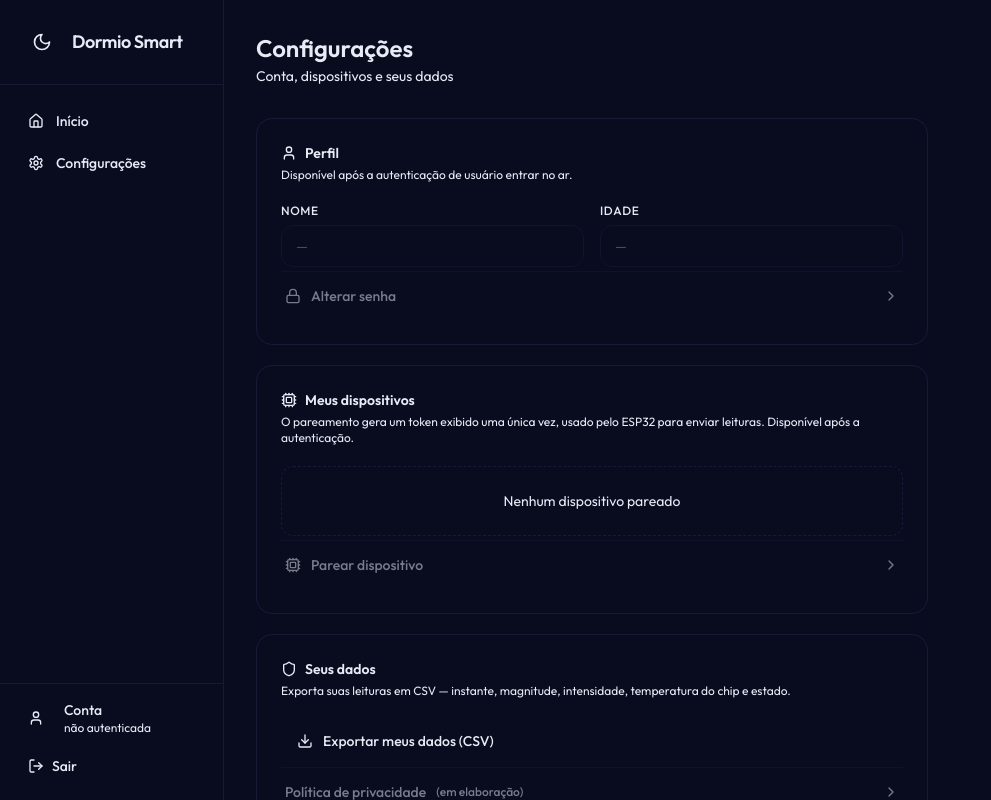
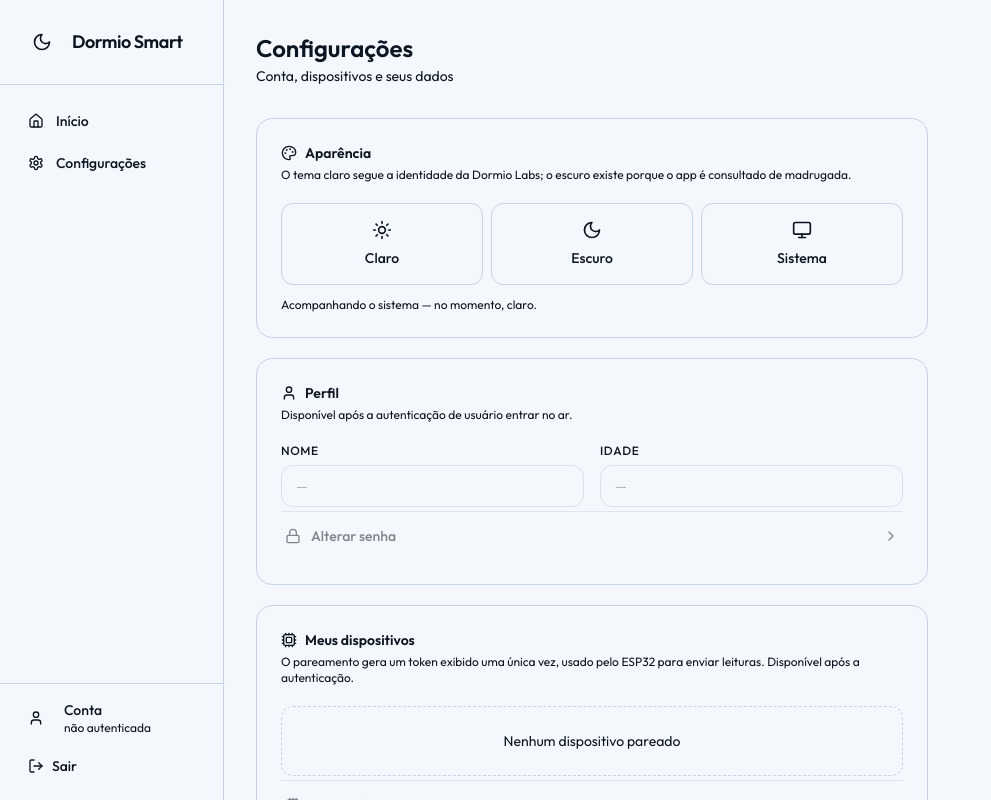
Before and after one commit to vitormendes4072/DormioSmart, a React (Vite) app in the folder frontend/: page /configuracoes in a window 1280 px wide. Shown: the top 800 px of the page, without its empty margins (0-991 px from the left). Built offline with nearby package versions, Linux system fonts and the light colour scheme.

Commit message:
feat: paleta Dormio Labs com temas claro e escuro (BRAND-01)

```diff
--- a/frontend/index.html
+++ b/frontend/index.html
@@ -8,6 +8,25 @@
       <title>Dormio Smart</title>
       <meta name="description" content="Monitoramento nao invasivo de movimento durante o repouso." />
       <meta name="robots" content="noindex, nofollow" />
+      <script>
+        // Resolve o tema ANTES da primeira pintura. Sem isto, a pagina
+        // apareceria clara por um instante antes do React aplicar o escuro —
+        // o "flash de tema errado", que num app usado de madrugada ofusca.
+        // Mantido inline e sincrono de proposito: um <script src> seria
+        // carregado tarde demais para evitar o flash.
+        (function () {
+          try {
+            var salvo = localStorage.getItem('dormio-tema');
+            var escuro =
+              salvo === 'escuro' ||
+              ((!salvo || salvo === 'sistema') &&
+                window.matchMedia('(prefers-color-scheme: dark)').matches);
+            document.documentElement.dataset.theme = escuro ? 'dark' : 'light';
+          } catch (e) {
+            document.documentElement.dataset.theme = 'light';
+          }
+        })();
+      </script>
       <style>html, body { height: 100%; margin: 0; } #root { height: 100%; }</style>
 
     </head>
--- a/frontend/package.json
+++ b/frontend/package.json
@@ -19,6 +19,7 @@
   },
   "devDependencies": {
     "@tailwindcss/vite": "4.1.12",
+    "@types/node": "^22.20.1",
     "@types/react": "18.3.12",
     "@types/react-dom": "18.3.1",
     "@vitejs/plugin-react": "4.7.0",
--- /dev/null
+++ b/frontend/src/components/SeletorDeTema.tsx
@@ -0,0 +1,51 @@
+import { Monitor, Moon, Sun } from "lucide-react";
+
+import { useTema } from "../hooks/useTema";
+import type { PreferenciaDeTema } from "../lib/tema";
+
+const OPCOES: { valor: PreferenciaDeTema; rotulo: string; icone: typeof Sun }[] = [
+  { valor: "claro", rotulo: "Claro", icone: Sun },
+  { valor: "escuro", rotulo: "Escuro", icone: Moon },
+  { valor: "sistema", rotulo: "Sistema", icone: Monitor },
+];
+
+export function SeletorDeTema() {
+  const { preferencia, aplicado, definirPreferencia } = useTema();
+
+  return (
+    <div>
+      <div
+        role="radiogroup"
+        aria-label="Tema da interface"
+        className="grid grid-cols-3 gap-2"
+      >
+        {OPCOES.map(({ valor, rotulo, icone: Icone }) => {
+          const ativo = preferencia === valor;
+          return (
+            <button
+              key={valor}
+              role="radio"
+              aria-checked={ativo}
+              onClick={() => definirPreferencia(valor)}
+              className={`flex flex-col items-center gap-2 rounded-xl border px-3 py-4 text-sm font-medium transition
+                ${
+                  ativo
+                    ? "border-primary bg-primary/10 text-primary"
+                    : "border-border text-muted-foreground hover:bg-secondary hover:text-foreground"
+                }`}
+            >
+              <Icone className="w-5 h-5" />
+              {rotulo}
+            </button>
+          );
+        })}
+      </div>
+
+      {preferencia === "sistema" ? (
+        <p className="text-xs text-muted-foreground mt-3">
+          Acompanhando o sistema — no momento, {aplicado === "dark" ? "escuro" : "claro"}.
+        </p>
+      ) : null}
+    </div>
+  );
+}
--- /dev/null
+++ b/frontend/src/hooks/useTema.ts
@@ -0,0 +1,46 @@
+import { useCallback, useEffect, useState } from "react";
+
+import {
+  aplicarTema,
+  lerPreferencia,
+  resolverTema,
+  salvarPreferencia,
+  type PreferenciaDeTema,
+  type TemaAplicado,
+} from "../lib/tema";
+
+const CONSULTA_ESCURO = "(prefers-color-scheme: dark)";
+
+export function useTema() {
+  const [preferencia, setPreferenciaEstado] = useState<PreferenciaDeTema>(() =>
+    lerPreferencia(window.localStorage),
+  );
+  const [aplicado, setAplicado] = useState<TemaAplicado>(
+    () => (document.documentElement.dataset.theme as TemaAplicado) ?? "light",
+  );
+
+  useEffect(() => {
+    const consulta = window.matchMedia(CONSULTA_ESCURO);
+
+    const sincronizar = () => {
+      const tema = resolverTema(preferencia, consulta.matches);
+      aplicarTema(tema, document.documentElement);
+      setAplicado(tema);
+    };
+
+    sincronizar();
+
+    // Com "sistema", o app precisa acompanhar a troca no SO em tempo real —
+    // sem isso, mudar o tema do sistema so faria efeito no proximo reload.
+    if (preferencia !== "sistema") return;
+    consulta.addEventListener("change", sincronizar);
+    return () => consulta.removeEventListener("change", sincronizar);
+  }, [preferencia]);
+
+  const definirPreferencia = useCallback((nova: PreferenciaDeTema) => {
+    salvarPreferencia(window.localStorage, nova);
+    setPreferenciaEstado(nova);
+  }, []);
+
+  return { preferencia, aplicado, definirPreferencia };
+}
--- /dev/null
+++ b/frontend/src/lib/tema.ts
@@ -0,0 +1,56 @@
+/**
+ * Preferencia de tema (BRAND-01).
+ *
+ * Sao tres opcoes para o usuario — claro, escuro e sistema — mas apenas DUAS
+ * chegam ao CSS: o `data-theme` na raiz e sempre "light" ou "dark". "sistema"
+ * e resolvido aqui, o que mantem o CSS simples (sem media query duplicando
+ * tokens) e permite alternar sem recarregar.
+ */
+
+export type PreferenciaDeTema = "claro" | "escuro" | "sistema";
+export type TemaAplicado = "light" | "dark";
+
+export const CHAVE_ARMAZENAMENTO = "dormio-tema";
+
+const PREFERENCIAS: PreferenciaDeTema[] = ["claro", "escuro", "sistema"];
+
+export function ehPreferenciaValida(valor: unknown): valor is PreferenciaDeTema {
+  return typeof valor === "string" && (PREFERENCIAS as string[]).includes(valor);
+}
+
+/** Le a preferencia salva. Qualquer valor estranho vira "sistema". */
+export function lerPreferencia(armazenamento: Pick<Storage, "getItem">): PreferenciaDeTema {
+  try {
+    const salvo = armazenamento.getItem(CHAVE_ARMAZENAMENTO);
+    return ehPreferenciaValida(salvo) ? salvo : "sistema";
+  } catch {
+    // localStorage pode lancar em navegacao privada ou com cookies bloqueados.
+    // Preferencia e conforto, nao funcionalidade: cair no padrao e suficiente.
+    return "sistema";
+  }
+}
+
+export function salvarPreferencia(
+  armazenamento: Pick<Storage, "setItem">,
+  preferencia: PreferenciaDeTema,
+) {
+  try {
+    armazenamento.setItem(CHAVE_ARMAZENAMENTO, preferencia);
+  } catch {
+    // idem: falhar em salvar nao pode quebrar a troca de tema na tela
+  }
+}
+
+/** Converte a preferencia no tema que de fato vai para o `data-theme`. */
+export function resolverTema(
+  preferencia: PreferenciaDeTema,
+  sistemaPrefereEscuro: boolean,
+): TemaAplicado {
+  if (preferencia === "claro") return "light";
+  if (preferencia === "escuro") return "dark";
+  return sistemaPrefereEscuro ? "dark" : "light";
+}
+
+export function aplicarTema(tema: TemaAplicado, raiz: HTMLElement) {
+  raiz.dataset.theme = tema;
+}
--- a/frontend/src/pages/Dashboard.tsx
+++ b/frontend/src/pages/Dashboard.tsx
@@ -22,9 +22,19 @@ import {
 } from "../lib/metricas";
 import { ehMovimento, intensidade } from "../types/sleep";
 
-/** Herdadas do DASH-02, ja mergeado: ambar = evento, indigo = repouso. */
-const COR_MOVIMENTO = "#f59e0b";
-const COR_REPOUSO = "#818cf8";
+/**
+ * Cores da serie via token, nao hex cru (BRAND-01).
+ *
+ * Precisam mudar junto com o tema — um ambar calibrado para fundo escuro
+ * perde contraste sobre branco. Os valores por tema estao em theme.css, com o
+ * contraste verificado ao lado de cada um.
+ *
+ * A cor nunca e o unico sinal: o tooltip e a coluna "Estado" da tabela dizem
+ * "Movimento"/"Repouso" por escrito, o que resolve tanto daltonismo quanto
+ * impressao em preto e branco.
+ */
+const COR_MOVIMENTO = "var(--chart-movimento)";
+const COR_REPOUSO = "var(--chart-repouso)";
 
 function TooltipDoGrafico({
   active,
@@ -157,18 +167,18 @@ export function Dashboard() {
                 dataKey="hora"
                 axisLine={false}
                 tickLine={false}
-                tick={{ fill: "#6b7a99", fontSize: 11, fontFamily: "Outfit" }}
+                tick={{ fill: "var(--muted-foreground)", fontSize: 11, fontFamily: "Outfit" }}
                 minTickGap={24}
               />
               <YAxis
                 axisLine={false}
                 tickLine={false}
-                tick={{ fill: "#6b7a99", fontSize: 11, fontFamily: "Outfit" }}
+                tick={{ fill: "var(--muted-foreground)", fontSize: 11, fontFamily: "Outfit" }}
                 tickFormatter={(v: number) => v.toFixed(1)}
               />
               <Tooltip
                 content={<TooltipDoGrafico />}
-                cursor={{ fill: "rgba(139, 127, 248, 0.06)" }}
+                cursor={{ fill: "var(--secondary)", fillOpacity: 0.5 }}
               />
               <Bar dataKey="intensidade" radius={[3, 3, 0, 0]}>
                 {serie.map((ponto, i) => (
--- a/frontend/src/pages/Settings.tsx
+++ b/frontend/src/pages/Settings.tsx
@@ -4,11 +4,13 @@ import {
   Download,
   Loader2,
   Lock,
+  Palette,
   Shield,
   User,
 } from "lucide-react";
 import { useState } from "react";
 
+import { SeletorDeTema } from "../components/SeletorDeTema";
 import { buscarHistorico } from "../lib/api";
 import { baixarCsv } from "../lib/exportar";
 
@@ -32,6 +34,7 @@ export function Settings() {
         <p className="text-sm text-muted-foreground mt-0.5">Conta, dispositivos e seus dados</p>
       </div>
 
+      <SecaoAparencia />
       <SecaoPerfil />
       <SecaoDispositivos />
       <SecaoDados />
@@ -63,6 +66,18 @@ function Secao({
 }
 
 const AVISO_SESSAO = "Disponível após a autenticação de usuário entrar no ar.";
+
+function SecaoAparencia() {
+  return (
+    <Secao
+      titulo="Aparência"
+      icone={Palette}
+      aviso="O tema claro segue a identidade da Dormio Labs; o escuro existe porque o app é consultado de madrugada."
+    >
+      <SeletorDeTema />
+    </Secao>
+  );
+}
 
 function SecaoPerfil() {
   const rotulo = "text-xs font-medium text-muted-foreground mb-1.5 block uppercase tracking-wider";
--- a/frontend/src/styles/theme.css
+++ b/frontend/src/styles/theme.css
@@ -1,85 +1,146 @@
-@custom-variant dark (&:is(.dark *));
+/**
+ * Paleta Dormio Labs (BRAND-01).
+ *
+ * O tema vem do `data-theme` na raiz do documento, sempre resolvido para
+ * "light" ou "dark" — nunca "system". Quem resolve a preferencia do sistema e
+ * o script inline no index.html, antes da primeira pintura, para nao existir
+ * flash de tema errado no carregamento.
+ *
+ * ── ACESSIBILIDADE: por que existem DOIS azuis ──────────────────────────
+ *
+ * O azul da marca (`--brand`) sobre branco da 2,62:1 de contraste. Isso
+ * reprova em WCAG AA ate para texto grande (min 3:1) e para componentes de
+ * interface. Ele nao pode ser cor de texto, de link nem de icone acionavel no
+ * tema claro.
+ *
+ * Entao a paleta separa os papeis:
+ *   --brand    : identidade — logo e ornamento. Logos sao isentos de
+ *                requisito de contraste (WCAG 1.4.11), entao ele fica intacto.
+ *   --primary  : interacao — texto, link, icone, preenchimento de botao.
+ *                E o azul da marca escurecido ate passar em AA (5,43:1 no
+ *                claro) e clareado no escuro (7,78:1).
+ *
+ * Todos os pares foram verificados; os numeros estao ao lado de cada token.
+ *
+ * ── O azul da marca e ESTIMADO ──────────────────────────────────────────
+ *
+ * `--brand` foi lido por aproximacao das imagens do perfil, nao do arquivo
+ * original. Quando o SVG da logo chegar, o valor exato sai de dentro dele e
+ * substitui este — e so este token muda, porque `--primary` e derivado por
+ * escurecimento. Nenhum componente conhece cor crua.
+ */
 
-:root {
+@custom-variant dark (&:is([data-theme="dark"] *));
+
+:root,
+:root[data-theme="light"] {
   --font-size: 16px;
   --font-family: "Outfit", system-ui, sans-serif;
-  --background: #080c1e;
-  --foreground: #e8eaf6;
-  --card: #0e1330;
-  --card-foreground: #e8eaf6;
-  --popover: #0e1330;
-  --popover-foreground: #e8eaf6;
-  --primary: #8b7ff8;
-  --primary-foreground: #ffffff;
-  --secondary: #141e3c;
-  --secondary-foreground: #a8b4cc;
-  --muted: #141e3c;
-  --muted-foreground: #6b7a99;
-  --accent: #c4b5fd;
-  --accent-foreground: #080c1e;
-  --destructive: #e05555;
+  --font-weight-normal: 400;
+  --font-weight-medium: 500;
+  --radius: 0.875rem;
+
+  /* Identidade — apenas logo e ornamento (ver nota acima) */
+  --brand: #38a8f0;
+
+  --background: #f4f7fb;
+  --foreground: #0c1522;           /* 17,05:1 sobre o fundo */
+  --card: #ffffff;
+  --card-foreground: #0c1522;      /* 18,32:1 */
+  --popover: #ffffff;
+  --popover-foreground: #0c1522;
+
+  --primary: #0b6db5;              /* 5,43:1 sobre card */
+  --primary-foreground: #ffffff;   /* 5,43:1 sobre primary */
+
+  --secondary: #e9f1fa;
+  --secondary-foreground: #253549;
+  --muted: #e9f1fa;
+  --muted-foreground: #526581;     /* 5,94:1 sobre card · 5,21:1 sobre secondary */
+
+  --accent: #d7ebfb;
+  --accent-foreground: #0b3c63;
+
+  --destructive: #c0392b;          /* 5,44:1 sobre card */
   --destructive-foreground: #ffffff;
-  --border: rgba(139, 127, 248, 0.12);
-  --input: #141e3c;
-  --input-background: #141e3c;
-  --switch-background: #141e3c;
-  --font-weight-medium: 500;
-  --font-weight-normal: 400;
-  --ring: #8b7ff8;
-  --chart-1: #8b7ff8;
-  --chart-2: #c4b5fd;
-  --chart-3: #60a5fa;
-  --chart-4: #34d399;
-  --chart-5: #fb923c;
-  --radius: 0.875rem;
-  --sidebar: #0e1330;
-  --sidebar-foreground: #e8eaf6;
-  --sidebar-primary: #8b7ff8;
+
+  --border: #c5d4e6;               /* 1,51:1 sobre card — separacao visivel */
+  --input: #ffffff;
+  --input-background: #ffffff;
+  --switch-background: #cbd8e8;
+  --ring: #0b6db5;
+
+  /* Serie do grafico — o par ambar/azul e o mais seguro para daltonismo
+     vermelho-verde, que e a forma comum. Ainda assim a cor nunca e o unico
+     sinal: tooltip e tabela dizem "Movimento"/"Repouso" por escrito. */
+  --chart-movimento: #b45309;      /* 5,02:1 sobre card */
+  --chart-repouso: #0b6db5;        /* 5,43:1 sobre card */
+  --chart-1: #0b6db5;
+  --chart-2: #38a8f0;
+  --chart-3: #b45309;
+  --chart-4: #047857;
+  --chart-5: #7c3aed;
+
+  --sidebar: #ffffff;
+  --sidebar-foreground: #0c1522;
+  --sidebar-primary: #0b6db5;
   --sidebar-primary-foreground: #ffffff;
-  --sidebar-accent: #141e3c;
-  --sidebar-accent-foreground: #e8eaf6;
-  --sidebar-border: rgba(139, 127, 248, 0.12);
-  --sidebar-ring: #8b7ff8;
+  --sidebar-accent: #e9f1fa;
+  --sidebar-accent-foreground: #0c1522;
+  --sidebar-border: #c5d4e6;
+  --sidebar-ring: #0b6db5;
 }
 
-.dark {
-  --background: #080c1e;
-  --foreground: #e8eaf6;
-  --card: #0e1330;
-  --card-foreground: #e8eaf6;
-  --popover: #0e1330;
-  --popover-foreground: #e8eaf6;
-  --primary: #8b7ff8;
-  --primary-foreground: #ffffff;
-  --secondary: #141e3c;
-  --secondary-foreground: #a8b4cc;
-  --muted: #141e3c;
-  --muted-foreground: #6b7a99;
-  --accent: #c4b5fd;
-  --accent-foreground: #080c1e;
-  --destructive: #e05555;
-  --destructive-foreground: #ffffff;
-  --border: rgba(139, 127, 248, 0.12);
-  --input: #141e3c;
-  --ring: #8b7ff8;
-  --font-weight-medium: 500;
-  --font-weight-normal: 400;
-  --chart-1: #8b7ff8;
-  --chart-2: #c4b5fd;
-  --chart-3: #60a5fa;
+:root[data-theme="dark"] {
+  --brand: #38a8f0;
+
+  --background: #070d18;
+  --foreground: #e6edf7;           /* 16,50:1 sobre o fundo */
+  --card: #0e1726;
+  --card-foreground: #e6edf7;      /* 15,24:1 */
+  --popover: #0e1726;
+  --popover-foreground: #e6edf7;
+
+  --primary: #4fb3f5;              /* 7,78:1 sobre card */
+  --primary-foreground: #04101d;   /* 8,29:1 sobre primary */
+
+  --secondary: #16223a;
+  --secondary-foreground: #c3d2e6;
+  --muted: #16223a;
+  --muted-foreground: #8fa3bf;     /* 6,98:1 sobre card · 6,16:1 sobre secondary */
+
+  --accent: #1b3a5c;
+  --accent-foreground: #d7ebfb;
+
+  --destructive: #f97066;          /* 6,45:1 sobre card */
+  --destructive-foreground: #04101d;
+
+  --border: #22334d;               /* 1,41:1 sobre card */
+  --input: #16223a;
+  --input-background: #16223a;
+  --switch-background: #22334d;
+  --ring: #4fb3f5;
+
+  --chart-movimento: #f59e0b;      /* 8,36:1 sobre card */
+  --chart-repouso: #4fb3f5;        /* 7,78:1 sobre card */
+  --chart-1: #4fb3f5;
+  --chart-2: #38a8f0;
+  --chart-3: #f59e0b;
   --chart-4: #34d399;
-  --chart-5: #fb923c;
-  --sidebar: #0e1330;
-  --sidebar-foreground: #e8eaf6;
-  --sidebar-primary: #8b7ff8;
-  --sidebar-primary-foreground: #ffffff;
-  --sidebar-accent: #141e3c;
-  --sidebar-accent-foreground: #e8eaf6;
-  --sidebar-border: rgba(139, 127, 248, 0.12);
-  --sidebar-ring: #8b7ff8;
+  --chart-5: #a78bfa;
+
+  --sidebar: #0e1726;
+  --sidebar-foreground: #e6edf7;
+  --sidebar-primary: #4fb3f5;
+  --sidebar-primary-foreground: #04101d;
+  --sidebar-accent: #16223a;
+  --sidebar-accent-foreground: #e6edf7;
+  --sidebar-border: #22334d;
+  --sidebar-ring: #4fb3f5;
 }
 
 @theme inline {
+  --color-brand: var(--brand);
   --color-background: var(--background);
   --color-foreground: var(--foreground);
   --color-card: var(--card);
@@ -101,6 +162,8 @@
   --color-input-background: var(--input-background);
   --color-switch-background: var(--switch-background);
   --color-ring: var(--ring);
+  --color-chart-movimento: var(--chart-movimento);
+  --color-chart-repouso: var(--chart-repouso);
   --color-chart-1: var(--chart-1);
   --color-chart-2: var(--chart-2);
   --color-chart-3: var(--chart-3);
@@ -125,59 +188,28 @@
     @apply border-border outline-ring/50;
   }
 
+  html {
+    font-size: var(--font-size);
+    /* Evita que o navegador force o modo escuro do sistema em controles
+       nativos quando o usuario escolheu o tema claro no app. */
+    color-scheme: light;
+  }
+
+  :root[data-theme="dark"] {
+    color-scheme: dark;
+  }
+
   body {
     @apply bg-background text-foreground;
     font-family: "Outfit", system-ui, sans-serif;
   }
 
-  /**
-  * Default typography styles for HTML elements (h1-h4, p, label, button, input).
-  * These are in @layer base, so Tailwind utility classes (like text-sm, text-lg) automatically override them.
-  */
+  h1 { font-size: var(--text-2xl); font-weight: var(--font-weight-medium); line-height: 1.5; }
+  h2 { font-size: var(--text-xl);  font-weight: var(--font-weight-medium); line-height: 1.5; }
+  h3 { font-size: var(--text-lg);  font-weight: var(--font-weight-medium); line-height: 1.5; }
+  h4 { font-size: var(--text-base); font-weight: var(--font-weight-medium); line-height: 1.5; }
 
-  html {
-    font-size: var(--font-size);
-  }
-
-  h1 {
-    font-size: var(--text-2xl);
-    font-weight: var(--font-weight-medium);
-    line-height: 1.5;
-  }
-
-  h2 {
-    font-size: var(--text-xl);
-    font-weight: var(--font-weight-medium);
-    line-height: 1.5;
-  }
-
-  h3 {
-    font-size: var(--text-lg);
-    font-weight: var(--font-weight-medium);
-    line-height: 1.5;
-  }
-
-  h4 {
-    font-size: var(--text-base);
-    font-weight: var(--font-weight-medium);
-    line-height: 1.5;
-  }
-
-  label {
-    font-size: var(--text-base);
-    font-weight: var(--font-weight-medium);
-    line-height: 1.5;
-  }
-
-  button {
-    font-size: var(--text-base);
-    font-weight: var(--font-weight-medium);
-    line-height: 1.5;
-  }
-
-  input {
-    font-size: var(--text-base);
-    font-weight: var(--font-weight-normal);
-    line-height: 1.5;
-  }
+  label  { font-size: var(--text-base); font-weight: var(--font-weight-medium); line-height: 1.5; }
+  button { font-size: var(--text-base); font-weight: var(--font-weight-medium); line-height: 1.5; }
+  input  { font-size: var(--text-base); font-weight: var(--font-weight-normal); line-height: 1.5; }
 }
```
Also changed, not shown: 2 other files (tests, documents, lock files or other folders).
